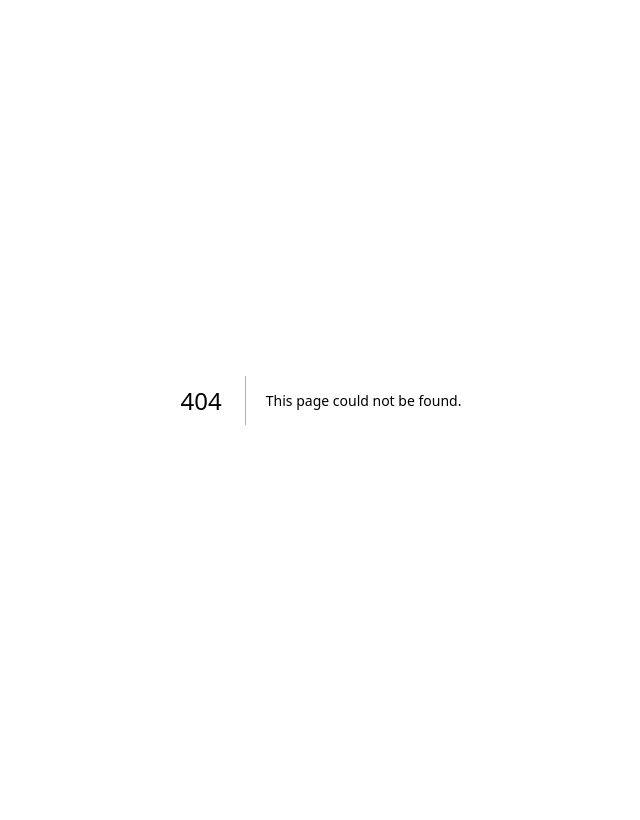
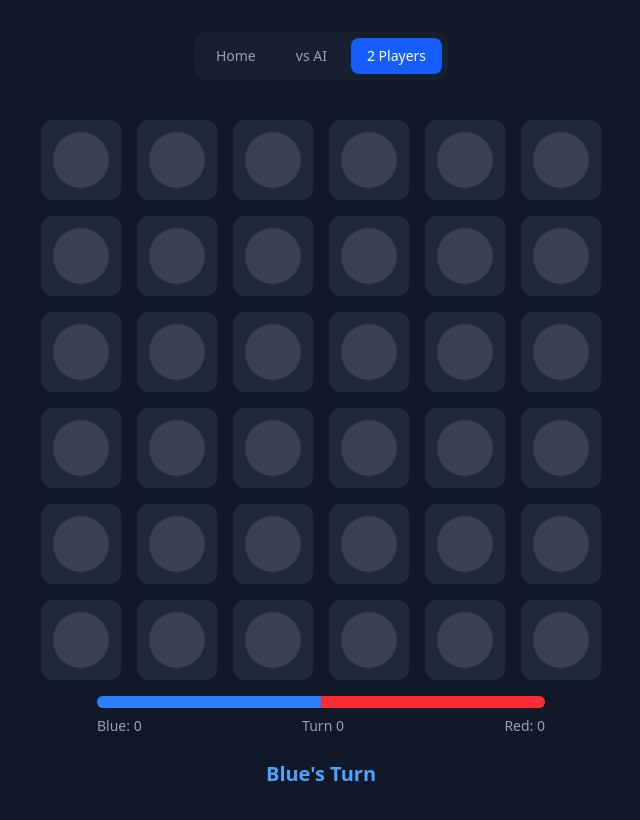
Before and after one commit to Aksh1810/Fission, a Next.js app: page /twoplayer in a window 1280 px wide. Before the commit this address had no page. Shown: the top 820 px of the page, without its empty margins (319-959 px from the left). Built offline with nearby package versions, Linux system fonts and the light colour scheme.

Commit message:
add local two player mode

```diff
--- /dev/null
+++ b/src/app/twoplayer/page.tsx
@@ -0,0 +1,105 @@
+'use client';
+
+import { useState, useEffect } from 'react';
+import { useRouter } from 'next/navigation';
+import { useGame } from '@/hooks/useGame';
+import { GameBoard, ColorBar, Navigation, Modal } from '@/components';
+import { motion } from 'framer-motion';
+
+export default function TwoPlayer() {
+    const router = useRouter();
+    const [isClient, setIsClient] = useState(false);
+
+    const {
+        gameState,
+        burstDots,
+        isProcessing,
+        displayedTurn,
+        handleCellClick,
+        removeBurst,
+        resetGame,
+    } = useGame({
+        mode: 'twoplayer',
+    });
+
+    useEffect(() => {
+        setIsClient(true);
+    }, []);
+
+    // Don't render until client-side
+    if (!isClient) {
+        return (
+            <main className="min-h-screen flex items-center justify-center">
+                <div className="text-gray-400">Loading...</div>
+            </main>
+        );
+    }
+
+    const isGameOver = gameState.status === 'game_over';
+    const isDisabled = isProcessing || isGameOver;
+    const winnerColor = gameState.winner === 'B' ? 'Blue' : 'Red';
+
+    return (
+        <main className="min-h-screen flex flex-col items-center pt-8 pb-16 px-4">
+            <Navigation />
+
+            {/* Game Board */}
+            <div className="mt-4">
+                <GameBoard
+                    grid={gameState.grid}
+                    onCellClick={handleCellClick}
+                    disabled={isDisabled}
+                    burstDots={burstDots}
+                    onBurstComplete={removeBurst}
+                />
+            </div>
+
+            {/* Color Bar */}
+            <ColorBar colorCount={gameState.colorCount} turn={displayedTurn} />
+
+            {/* Turn Indicator */}
+            <div className="mt-6 text-center">
+                <p className={`text-xl font-semibold ${gameState.currentPlayer === 'B' ? 'text-blue-400' : 'text-red-400'
+                    }`}>
+                    {isProcessing
+                        ? 'Processing...'
+                        : `${gameState.currentPlayer === 'B' ? 'Blue' : 'Red'}'s Turn`
+                    }
+                </p>
+            </div>
+
+            {/* Game Over Modal */}
+            <Modal
+                isOpen={isGameOver}
+                title={`${winnerColor} Wins!`}
+                showCloseButton={false}
+            >
+                <p className="text-center mb-6">
+                    {winnerColor} has won the game in {displayedTurn} turns!
+                </p>
+
+                <div className="flex flex-col gap-3">
+                    <motion.button
+                        onClick={resetGame}
+                        className="w-full py-3 px-4 bg-blue-600 hover:bg-blue-700
+                       text-white font-semibold rounded-lg transition-colors"
+                        whileHover={{ scale: 1.02 }}
+                        whileTap={{ scale: 0.98 }}
+                    >
+                        Rematch
+                    </motion.button>
+
+                    <motion.button
+                        onClick={() => router.push('/')}
+                        className="w-full py-3 px-4 bg-gray-700 hover:bg-gray-600
+                       text-white font-semibold rounded-lg transition-colors"
+                        whileHover={{ scale: 1.02 }}
+                        whileTap={{ scale: 0.98 }}
+                    >
+                        Main Menu
+                    </motion.button>
+                </div>
+            </Modal>
+        </main>
+    );
+}
```
